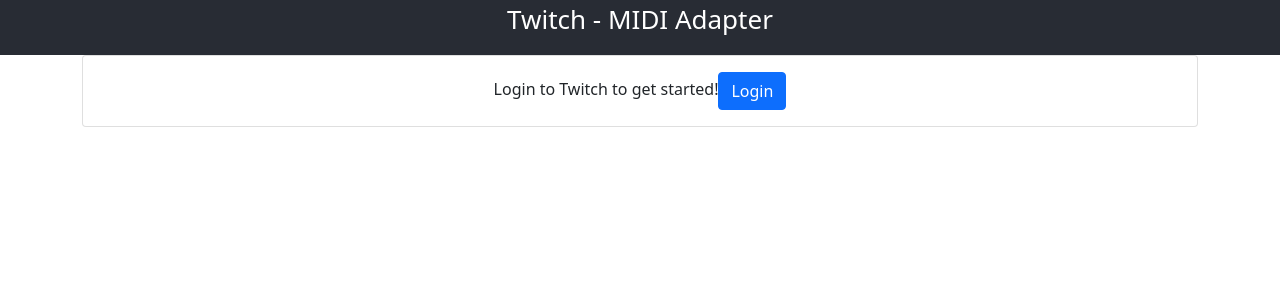
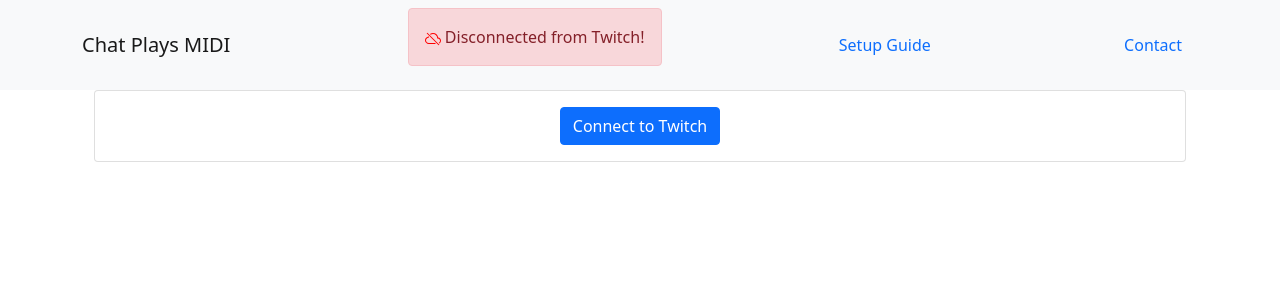
Before and after one commit to dcosgrove/chat-plays-midi, a React (Create React App) app: page / in a window 1280 px wide. Shown: the top 300 px of the page. Built offline with nearby package versions, Linux system fonts and the light colour scheme.

Commit message:
added status to navbar

```diff
--- a/package.json
+++ b/package.json
@@ -14,6 +14,7 @@
     "gh-pages": "^3.2.3",
     "react": "^17.0.2",
     "react-bootstrap": "^2.0.2",
+    "react-bootstrap-icons": "^1.6.1",
     "react-dom": "^17.0.2",
     "react-helmet": "^6.1.0",
     "react-router": "^6.0.2",
--- a/src/App.js
+++ b/src/App.js
@@ -6,23 +6,32 @@
 import Browser from './Browser';
 import LoginGate from './LoginGate';
 import NotFound from './NotFound';
-import { Container } from 'react-bootstrap';
+import {
+  Container,
+  Navbar,
+  Nav
+} from 'react-bootstrap';
 import {
   BrowserRouter,
   Routes,
   Route
 } from 'react-router-dom';
+import LoginStatus from './LoginStatus';
 
 function App() {
   return (
     <AuthProvider>
       <TwitchEventsProvider>
         <div className="App">
-          <header className="App-header">
-            <p>
-              Twitch - MIDI Adapter
-            </p>
-          </header>
+          <Navbar bg="light" expand="lg">
+            <Container>
+              <Navbar.Brand>Chat Plays MIDI</Navbar.Brand>
+              <Nav.Item><LoginStatus /></Nav.Item>
+              <Nav.Link href="#setup">Setup Guide</Nav.Link>
+              <Nav.Link href="#contact">Contact</Nav.Link>
+            </Container>
+          </Navbar>
+          <Container>
             <BrowserRouter basename={process.env.PUBLIC_URL}>
               <Routes>
                 <Route path="/" element={
@@ -41,6 +50,7 @@
               } />
               </Routes>
             </BrowserRouter>
+          </Container>
         </div>
       </TwitchEventsProvider>
     </AuthProvider>
--- a/src/LoginGate.js
+++ b/src/LoginGate.js
@@ -1,6 +1,10 @@
 import './App.css';
 import 'bootstrap/dist/css/bootstrap.min.css';
-import { Button, Card } from 'react-bootstrap';
+import {
+  Button,
+  Card,
+  Container
+} from 'react-bootstrap';
 import {
   useContext
 } from 'react';
@@ -20,11 +24,10 @@
     return loggedIn ? props.children :
       <Card>
         <Card.Body>
-          Login to Twitch to get started!
           <Button onClick={() => {
             window.location.href = `https://id.twitch.tv/oauth2/authorize?client_id=${clientId}&redirect_uri=${REDIRECT_URL}&response_type=token&scope=bits%3Aread%20channel%3Aread%3Aredemptions%20channel%3Aread%3Asubscriptions`;
           }}>
-            Login
+            Connect to Twitch
           </Button>
         </Card.Body>
       </Card>
--- /dev/null
+++ b/src/LoginStatus.js
@@ -0,0 +1,30 @@
+import {
+  useContext
+} from 'react';
+import {
+  CloudCheck,
+  CloudSlash
+} from 'react-bootstrap-icons';
+
+import { Alert, Spinner } from 'react-bootstrap';
+
+import { TwitchEventsContext } from './context/TwitchEvents';
+
+function LoginStatus() {
+    const {
+      connectionStatus
+    } = useContext(TwitchEventsContext);
+
+    switch (connectionStatus) {
+      case 'connected':
+        return <Alert variant="success"> <CloudCheck color="green" /> Connected to Twitch</Alert>
+      case 'connecting':
+        return <Alert variant="primary"> <Spinner size="sm" animation="border" /> Connecting...</Alert>
+      case 'disconnected':
+        return <Alert variant="danger"><CloudSlash color="red" /> Disconnected from Twitch!</Alert>
+      default:
+        return <Alert variant="warning">Error checking connection status</Alert>
+    }
+}
+
+export default LoginStatus;
--- a/src/context/TwitchEvents.js
+++ b/src/context/TwitchEvents.js
@@ -9,8 +9,8 @@
 
 export const TwitchEventsContext = createContext({
   events: [],
-  onNewEvent: (cb) => { cb() },
-  registerEventListeners: (listenerFn) => {}
+  registerEventListeners: (listenerFn) => {},
+  connectionStatus: 'disconnected'
 });
 
 export const TwitchEventsProvider = ({ children }) => {
@@ -45,20 +45,19 @@
     }
   }, [ events ])
 
-  useTwitchPubSubClient(clientId, token, onChannelPointRedemption);
+  const connectionStatus = useTwitchPubSubClient(clientId, token, onChannelPointRedemption);
 
   return <TwitchEventsContext.Provider value={{
       events,
       registerEventListeners: (eventListeners) => {
-        console.log('registering event listeners...', eventListeners);
         setEventListeners((previous) => {
-          console.log('setting event listener...');
           return [
             ...previous,
             ...eventListeners
           ];
         });
-      }
+      },
+      connectionStatus
   }}>
     {children}
   </TwitchEventsContext.Provider>
--- a/src/effects/ArchetypeEffects.js
+++ b/src/effects/ArchetypeEffects.js
@@ -12,7 +12,6 @@
 const ArchetypeEffects = (device, channel) => {
   return Effects.reduce((effectFns, [ name, cc ]) => {
       effectFns[name] = () => {
-        console.log('sending cc', cc);
         device.sendControlChange(cc, 1, channel);
       };
 
--- a/src/hooks/TwitchPubSubClient.js
+++ b/src/hooks/TwitchPubSubClient.js
@@ -6,38 +6,45 @@
 import { StaticAuthProvider } from '@twurple/auth';
 import { SingleUserPubSubClient } from '@twurple/pubsub';
 
+const CONNECTION_STATUS_CHECK_PERIOD = 1000; // ms
+
+const updateConnectedStatusLoop = (client, setConnectionStatus) => {
+  setInterval(() => {
+      const  { isConnected, isConnecting } = client._pubSubClient;
+      setConnectionStatus(() => {
+        return isConnected ? 'connected' : isConnecting ? 'connecting' : 'disconnected';
+      });
+  }, CONNECTION_STATUS_CHECK_PERIOD);
+}
+
 function useTwitchPubSubClient(clientId, token, onChannelPointRedemption) {
   const [ client,  setClient ] = useState(null);
+  const [ connectionStatus, setConnectionStatus ] = useState('disconnected');
 
   useEffect(() => {
-    console.log('running effect in TwitchPubSubClient');
     if(!client && token !== '') {
       console.log('setting up pubsub client...');
       const authProvider = new StaticAuthProvider(clientId, token);
-      console.log('auth provider', authProvider);
-
       const pubSubClient = new SingleUserPubSubClient({
         authProvider: authProvider
       });
 
+      setConnectionStatus('connecting');
+
       pubSubClient.onRedemption((message) => {
-        // console.log('raw message', message);
         const { id, userDisplayName, rewardTitle, redemptionDate } = message;
         onChannelPointRedemption({ id, userDisplayName, rewardTitle, redemptionDate });
       }, (err) => {
-        console.log('listening error', err);
+        throw(err);
       });
 
       setClient(pubSubClient);
 
-    }
-
-    return () => {
-      console.log('pubsub effect teardown');
+      updateConnectedStatusLoop(pubSubClient, setConnectionStatus);
     }
   }, [client, clientId, onChannelPointRedemption, token]);
 
-  return client;
+  return connectionStatus;
 }
 
 export default useTwitchPubSubClient;
```
Also changed, not shown: 1 other file (tests, documents, lock files or other folders). Lines whose indentation alone changed are shown as unchanged.
